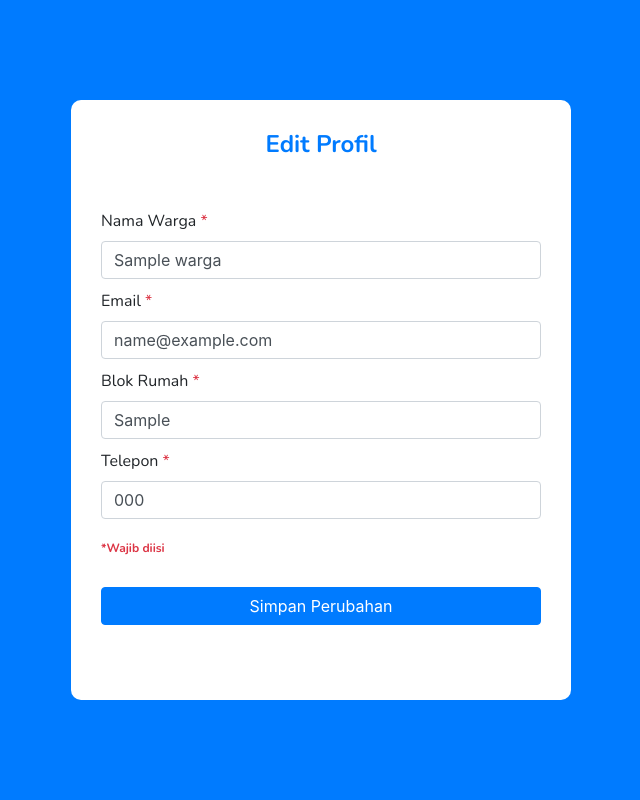
After one commit to ZyanAlkanza/iuran_lingkungan, a CodeIgniter app: the page made by application/views/wargaProfil_edit.php in a window 1280 px wide. The commit adds this page. Shown: the whole page, without its empty margins (319-959 px from the left). Run offline with CodeIgniter, Linux system fonts and the light colour scheme; the template is opened without the code that fills it: most values are stand-ins (such as "Sample title", 1, 10 or a date in 2020).

Commit message:
membuat fitur ubah profil pada halaman wargaProfil

```diff
--- a/application/config/autoload.php
+++ b/application/config/autoload.php
@@ -132,4 +132,4 @@ $autoload['language'] = array();
 |
 |	$autoload['model'] = array('first_model' => 'first');
 */
-$autoload['model'] = array('AdminIuran_m', 'AdminWarga_m', 'AdminVerifikasi_m', 'AdminDetail_m', 'AdminData_m', 'Auth_m');
+$autoload['model'] = array('AdminIuran_m', 'AdminWarga_m', 'AdminVerifikasi_m', 'AdminDetail_m', 'AdminData_m', 'Auth_m', 'WargaProfil_m');
--- /dev/null
+++ b/application/models/WargaProfil_m.php
@@ -0,0 +1,9 @@
+<?php
+    class WargaProfil_m extends CI_Model{
+        public function updatedata($where, $data, $table){
+            $this->db->where($where);
+            $this->db->update($table, $data);
+        }
+    }
+
+?>
--- a/application/views/wargaProfil.php
+++ b/application/views/wargaProfil.php
@@ -82,6 +82,8 @@
           <h1>Profil</h1>
         </div>
 
+        <?php echo $this->session->flashdata('pesan') ?>
+
         <?php foreach($warga as $wg) : ?>
         <div class="isi">
           <div class="nama">
@@ -109,7 +111,7 @@
             </a>
           </div>
           <div class="tombol mt-3">
-            <a href="#">
+            <a href="<?php echo base_url('wargaProfil/edit')?>">
               <button class="btn btn-outline-primary">Ubah Profil</button>
             </a>
           </div>
--- /dev/null
+++ b/application/views/wargaProfil_edit.php
@@ -0,0 +1,74 @@
+<!DOCTYPE html>
+<html lang="en">
+  <head>
+    <meta charset="UTF-8" />
+    <meta http-equiv="X-UA-Compatible" content="IE=edge" />
+    <meta name="viewport" content="width=device-width, initial-scale=1.0" />
+
+    <!-- Google Font -->
+    <link rel="preconnect" href="https://fonts.googleapis.com" />
+    <link rel="preconnect" href="https://fonts.gstatic.com" crossorigin />
+    <link
+      href="https://fonts.googleapis.com/css2?family=Inter&family=Nunito:wght@300;400;600;700&family=Poppins&display=swap"
+      rel="stylesheet"
+    />
+
+    <!-- Bootstrap CSS -->
+    <link
+      rel="stylesheet"
+      href="https://cdn.jsdelivr.net/npm/bootstrap@4.6.2/dist/css/bootstrap.min.css"
+      integrity="sha384-xOolHFLEh07PJGoPkLv1IbcEPTNtaed2xpHsD9ESMhqIYd0nLMwNLD69Npy4HI+N"
+      crossorigin="anonymous"
+    />
+
+    <!-- Bootstrap CSS Offline -->
+    <!-- <link rel="stylesheet" href="css/bootstrap.min.css"> -->
+
+    <!-- Font Awesome -->
+    <link rel="stylesheet" href="<?php echo base_url('assets/')?>fontawesome/css/all.min.css" />
+
+    <!-- CSS -->
+    <link rel="stylesheet" href="<?php echo base_url('assets/')?>css/wargaProfil_edit.css" />
+
+    <!-- Favicon -->
+    <link rel="icon" type="image/x-icon" href="<?php echo base_url('assets/')?>/img/favicon.ico">
+
+    <title>Edit Profil</title>
+  </head>
+  <body>
+    <div class="halaman">
+        <!-- Konten -->
+
+        <form method="POST" action="<?php echo base_url('wargaProfil/editdata')?>" enctype="multipart/form-data">
+            <h1>Edit Profil</h1>
+
+            <?php foreach($warga as $wg) : ?>
+
+            <input class="form-control" type="hidden" id="id_warga" name="id_warga" value="<?php echo $wg->id_warga?>">
+
+            <label for="nama_warga">Nama Warga <span class="text-danger">*</span></label>
+            <input class="form-control" type="text" id="nama_warga" name="nama_warga" value="<?php echo $wg->nama_warga?>">
+            <div class="text-small text-danger"><?php echo form_error('nama_warga'); ?></div>
+
+            <label for="email">Email <span class="text-danger">*</span></label>
+            <input class="form-control" type="text" id="email" name="email" value="<?php echo $wg->email?>">
+            <div class="text-small text-danger"><?php echo form_error('email'); ?></div>
+
+            <label for="blok_rumah">Blok Rumah <span class="text-danger">*</span></label>
+            <input class="form-control" type="text" id="blok_rumah" name="blok_rumah" value="<?php echo $wg->blok_rumah?>">
+            <div class="text-small text-danger"><?php echo form_error('blok_rumah'); ?></div>
+
+            <label for="telepon">Telepon <span class="text-danger">*</span></label>
+            <input class="form-control" type="text" id="telepon" name="telepon" value="<?php echo $wg->telepon?>">
+            <div class="text-small text-danger"><?php echo form_error('telepon'); ?></div>
+
+            <div class="text-small text-danger">*Wajib diisi</div>
+            <button type="submit" class="btn btn-primary submit" name="submit">Simpan Perubahan</button>
+
+            <?php endforeach; ?>
+
+        </form>
+
+
+  </body>
+</html>
--- a/assets/css/wargaProfil_edit.css
+++ b/assets/css/wargaProfil_edit.css
@@ -15,107 +15,68 @@ body {
 }
 
 .halaman {
+	background-color: #007bff;
 	display: flex;
-  flex-direction: row;
+	justify-content: center;
+	align-items: center;
 	min-height: 100vh;
 }
 
-.halaman .menu {
-  width: 20vw;
-  min-height: 100vh;
+/* Konten ------------------------------------------------------------------------------------*/
+
+/* Isi Konten --------------------------------------------------------------------------------*/
+.halaman form {
+	background-color: #fff;
+	border-radius: 10px;
+	width: 500px;
+	height: 600px;
+	padding: 30px;
 	display: flex;
 	flex-direction: column;
-  box-shadow: 0 0px 20px 0 rgba(0, 0, 0, 0.2);
 }
 
-.halaman .menu .logo {
-  height: 10vh;
-  display: flex;
-  align-items: center;
-  justify-content: center;
-  margin-bottom: 10px;
-  cursor: pointer;
-}
-
-.halaman .menu .logo i,
-.halaman .menu .logo h1 {
+.halaman form h1 {
+	font-family: "nunito";
 	font-size: 24px;
+	font-weight: 700;
+	text-align: center;
+	margin-bottom: 50px;
 	color: #007bff;
 }
 
-.halaman .menu .logo h1 {
-  font-family: "nunito", sans-serif;
-  font-weight: 600;
-  margin-top: 5px;
+.halaman form label {
+	font-family: "nunito";
 }
 
-.halaman .menu ul li span {
-  font-family: "nunito", sans-serif;
-  margin-left: 10px;
+.halaman form .text-small {
+	font-family: "nunito";
+	font-size: 12px;
+	font-weight: 700;
+	margin-top: 10px;
 }
 
-.halaman .menu ul li {
-  font-size: 16px;
-  padding: 15px 20px;
-  cursor: pointer;
+.halaman button {
+	margin-top: 30px;
+	width: 100%;
 }
 
-.halaman .menu ul li:hover {
-  color: #007bff;
-  background: #eeeeee;
+.halaman form input:invalid {
+	border: 2px solid red;
+	animation: shake 0.2s;
 }
 
-.halaman .menu a {
-  text-decoration: none;
-  color: #343a40;
+@keyframes shake {
+	25% {
+		translate: 6px 0;
 	}
 
-.halaman .menu a .keluar {
-  color: #dd0000;
-  margin-top: 55vh;
+	50% {
+		translate: -6px 0;
 	}
 
-.halaman .menu a .keluar:hover {
-  color: #eeeeee;
-  background: #dd0000;
+	75% {
+		translate: 6px 0;
 	}
-
-/* Konten ------------------------------------------------------------------------------------*/
-.halaman .konten {
-  /* background-color: green; */
-  width: 85%;
-  padding: 10px 30px;
-}
-
-.halaman .konten .judul h1 {
-  /* background-color: yellow; */
-  margin-top: 20px;
-  margin-bottom: 24px;
-  font-size: 18px;
-  font-family: "nunito", sans-serif;
-  font-weight: 700;
-  color: #007bff;
-}
-
-/* Isi Konten --------------------------------------------------------------------------------*/
-.halaman .konten .form h3 {
-  font-size: 16px;
-  font-family: "nunito", sans-serif;
-}
-
-.halaman .konten .form input {
-  width: 350px;
-  height: 30px;
-  margin-bottom: 20px;
-  font-size: 14px;
-  font-family: "nunito", sans-serif;
-  padding: 3px 5px;
-}
-
-.halaman .konten .form button {
-  font-size: 14px;
-  font-family: "nunito", sans-serif;
-  padding: 6px;
 }
 
 /* Phone -------------------------------------------------------------------------------*/
```
Also changed, not shown: other parts of assets/css/wargaProfil_edit.css (+8 -61 lines), application/controllers/wargaProfil.php (+53 -0 lines). Lines whose indentation alone changed are shown as unchanged.
